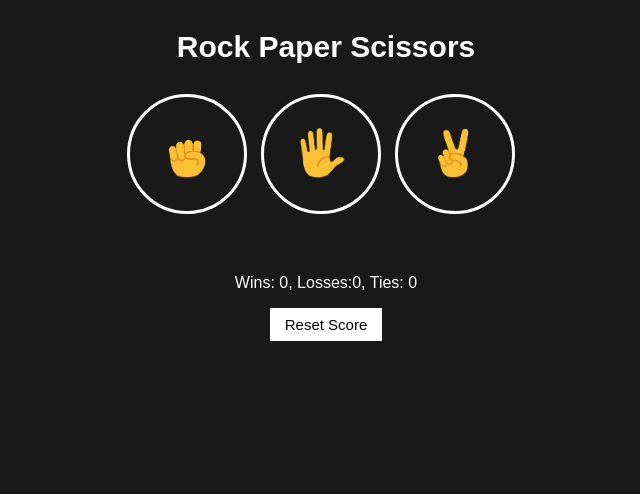
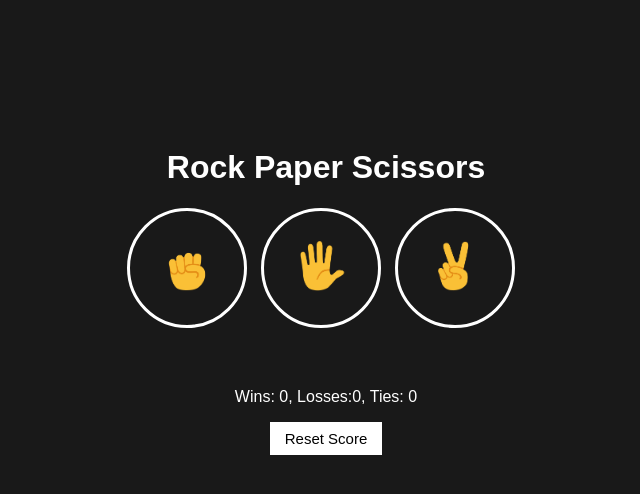
Before and after one commit to AlexPham027/Rock-Paper-Scissors-Project-, a plain HTML site: page RPS.html in a window 1280 px wide. Shown: the whole page, without its empty margins (314-954 px from the left). Drawn offline with Linux system fonts and the light colour scheme.

Commit message:
fixed minor issues with html conventions using best practices

```diff
--- a/RPS.css
+++ b/RPS.css
@@ -3,11 +3,10 @@ body {
   color: white;
   font-family: arial;
 	text-align: center;
-}
-
-.title{
-  font-size: 30px;
-  font-weight: bold;
+	min-height: 100vh;
+	min-width: 100vw;
+	margin: auto;
+	padding-top: 10%;
 }
 
 .move-icon{
--- a/RPS.html
+++ b/RPS.html
@@ -12,31 +12,31 @@
   <body>
 
 		<div id="header">
-			<p class = "title"> Rock Paper Scissors </p>
+			<h1>Rock Paper Scissors</h1>
 		</div>
 
 		<div id="buttons">
 			<!-- Here we have the function playgame for playerMove rock. -->
-			<button onclick="playGame ('rock');" class="move-button"><img src = "rock-emoji.png" class="move-icon"></button>
+			<button onclick="playGame ('rock');" class="move-button"><img src="rock-emoji.png" class="move-icon"></button>
 
 			<!-- Here we have the function playgame for playerMove paper -->
-			<button onclick = "playGame ('paper');" class="move-button"><img src="paper-emoji.png" class ="move-icon"></button>
+			<button onclick="playGame ('paper');" class="move-button"><img src="paper-emoji.png" class="move-icon"></button>
 
 			<!-- Here we have the function playgame for playerMove scissors -->
 			<button onclick="playGame ('scissors');" class="move-button"><img src="scissors-emoji.png" class="move-icon"></button>
 		</div>
 
 		<div id="js-container">
-			<p class = 'js-result result'></p>
-			<p class = 'js-moves'></p>
-			<p class = "js-score score"> </p>
+			<p class="js-result result"></p>
+			<p class="js-moves"></p>
+			<p class="js-score score"> </p>
 		</div>
 
 		<div id="reset">
 			<button onclick="reset();" class="reset-score-button">Reset Score</button>
 		</div>
 
-    <script src = "RPS.js"></script>
+    <script src="RPS.js"></script>
 		<script>
 
 			function reset() {
```
